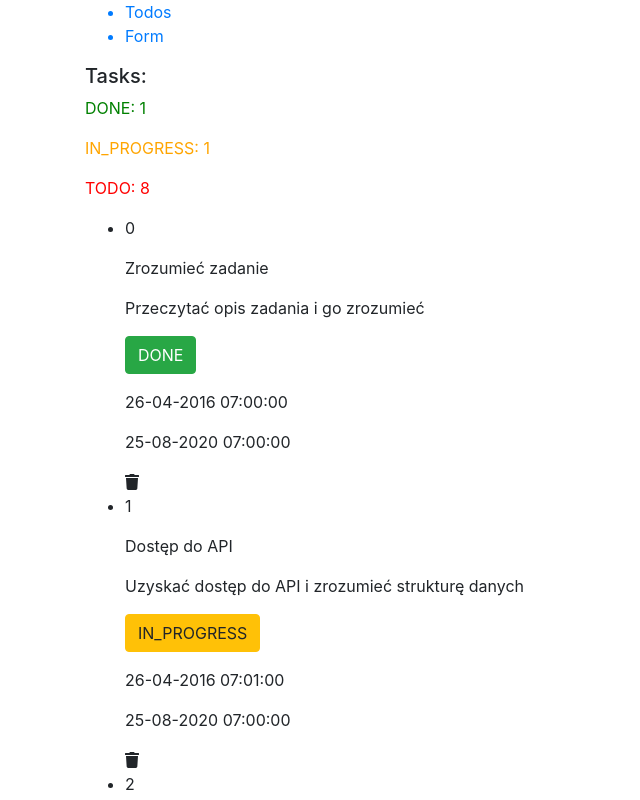
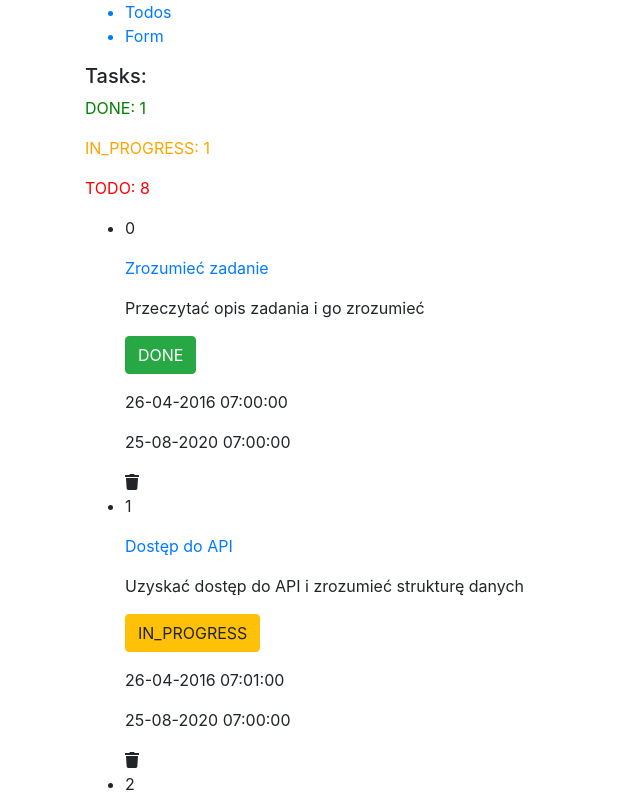
Before and after one commit to ewa81/InfoShareReactJSApplication, a React (Create React App) app: page /todos in a window 1280 px wide. Shown: the top 800 px of the page, without its empty margins (0-640 px from the left). Built offline with nearby package versions, Linux system fonts and the light colour scheme.

Commit message:
Route params.

```diff
--- a/src/components/Todo.js
+++ b/src/components/Todo.js
@@ -2,6 +2,7 @@ import React, { Component } from "react";
 import { FontAwesomeIcon } from '@fortawesome/react-fontawesome'
 import { faTrash } from '@fortawesome/free-solid-svg-icons'
 import "./Todo.scss"
+import { Link } from "react-router-dom";
 
 class Todo extends Component {
   render() {
@@ -10,7 +11,7 @@ class Todo extends Component {
     return (
       <li className="todosList__item">
         <p className="todosList__id">{id}</p>
-        <p className="todosList__title">{title}</p>
+        <p className="todosList__title"><Link to={"form-edit/:id"}>{title}</Link></p>
         <p className="todosList__description">{description}</p>
         <p className={this.setTheTaskStatusClass(status)}>{status}</p>
         <p className="todosList__createdAt">
```
